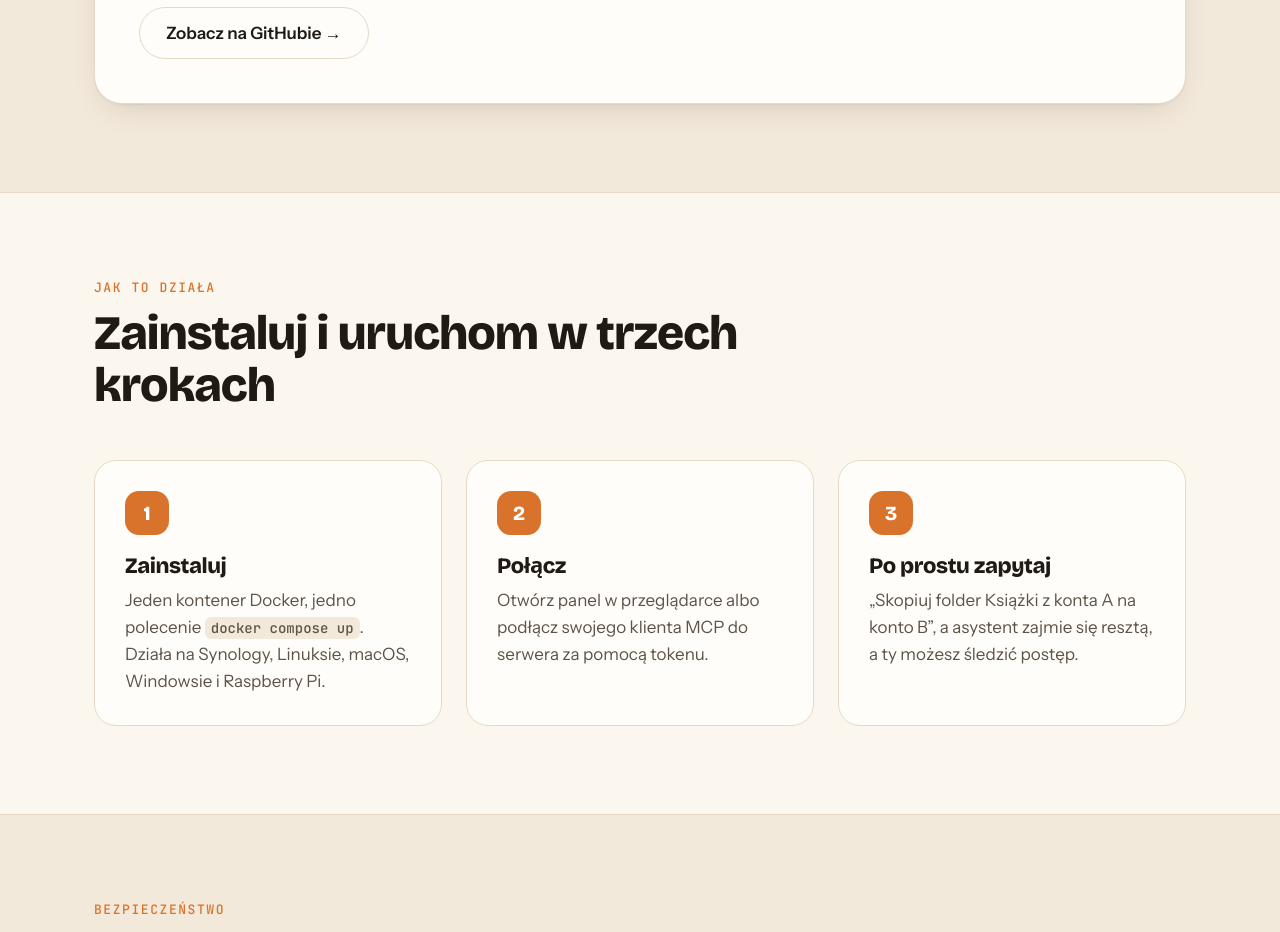
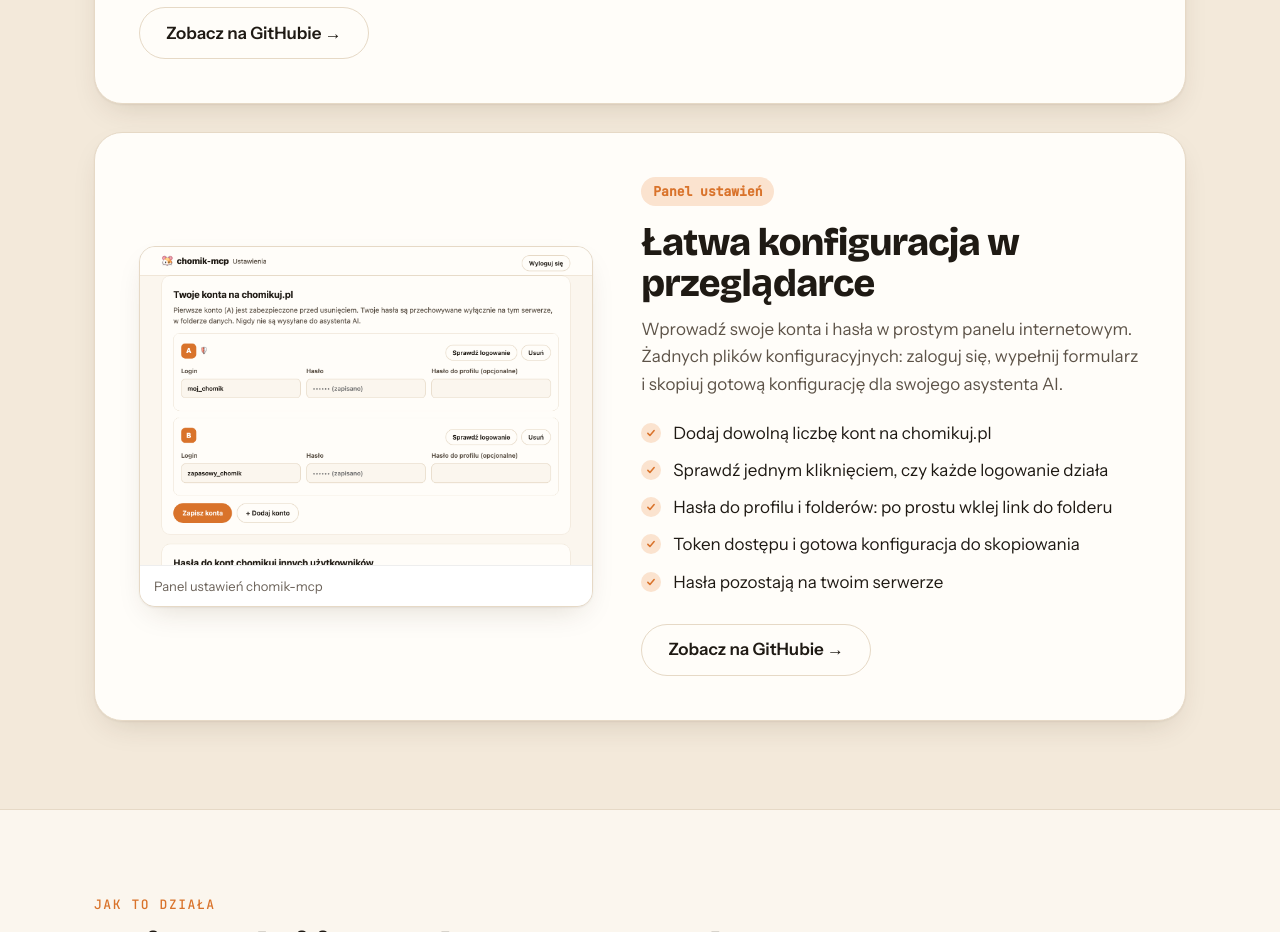
Before and after one commit to pawisoon/chomik-tools, a plain HTML site: page site/public/index.html in a window 1280 px wide. Shown: the part 2840-3772 px from the top of the page. Drawn offline with nearby package versions, Linux system fonts and the light colour scheme.

Commit message:
Product page: settings panel section; shorter saved-password placeholder; fix tag builds

```diff
--- a/site/public/index.html
+++ b/site/public/index.html
@@ -309,6 +309,26 @@ footer .gh { display: flex; flex-wrap: wrap; gap: 8px 20px; }
 }</pre>
       </div>
     </article>
+
+    <article class="tool">
+      <div>
+        <span class="tag">Panel ustawień</span>
+        <h3>Łatwa konfiguracja w przeglądarce</h3>
+        <p>Wprowadź swoje konta i hasła w prostym panelu internetowym. Żadnych plików konfiguracyjnych: zaloguj się, wypełnij formularz i skopiuj gotową konfigurację dla swojego asystenta AI.</p>
+        <ul>
+          <li>Dodaj dowolną liczbę kont na chomikuj.pl</li>
+          <li>Sprawdź jednym kliknięciem, czy każde logowanie działa</li>
+          <li>Hasła do profilu i folderów: po prostu wklej link do folderu</li>
+          <li>Token dostępu i gotowa konfiguracja do skopiowania</li>
+          <li>Hasła pozostają na twoim serwerze</li>
+        </ul>
+        <a class="btn btn-ghost" href="https://github.com/pawisoon/chomik-tools/tree/main/mcp#run-with-docker-no-clone-needed">Zobacz na GitHubie →</a>
+      </div>
+      <figure class="shot">
+        <img src="img/panel.png" alt="Panel ustawień chomik-mcp" width="1440" height="1013" loading="lazy">
+        <figcaption>Panel ustawień chomik-mcp</figcaption>
+      </figure>
+    </article>
   </div>
 </section>
 
```
Also changed, not shown: site/public/img/panel.png (added), 2 other files.
